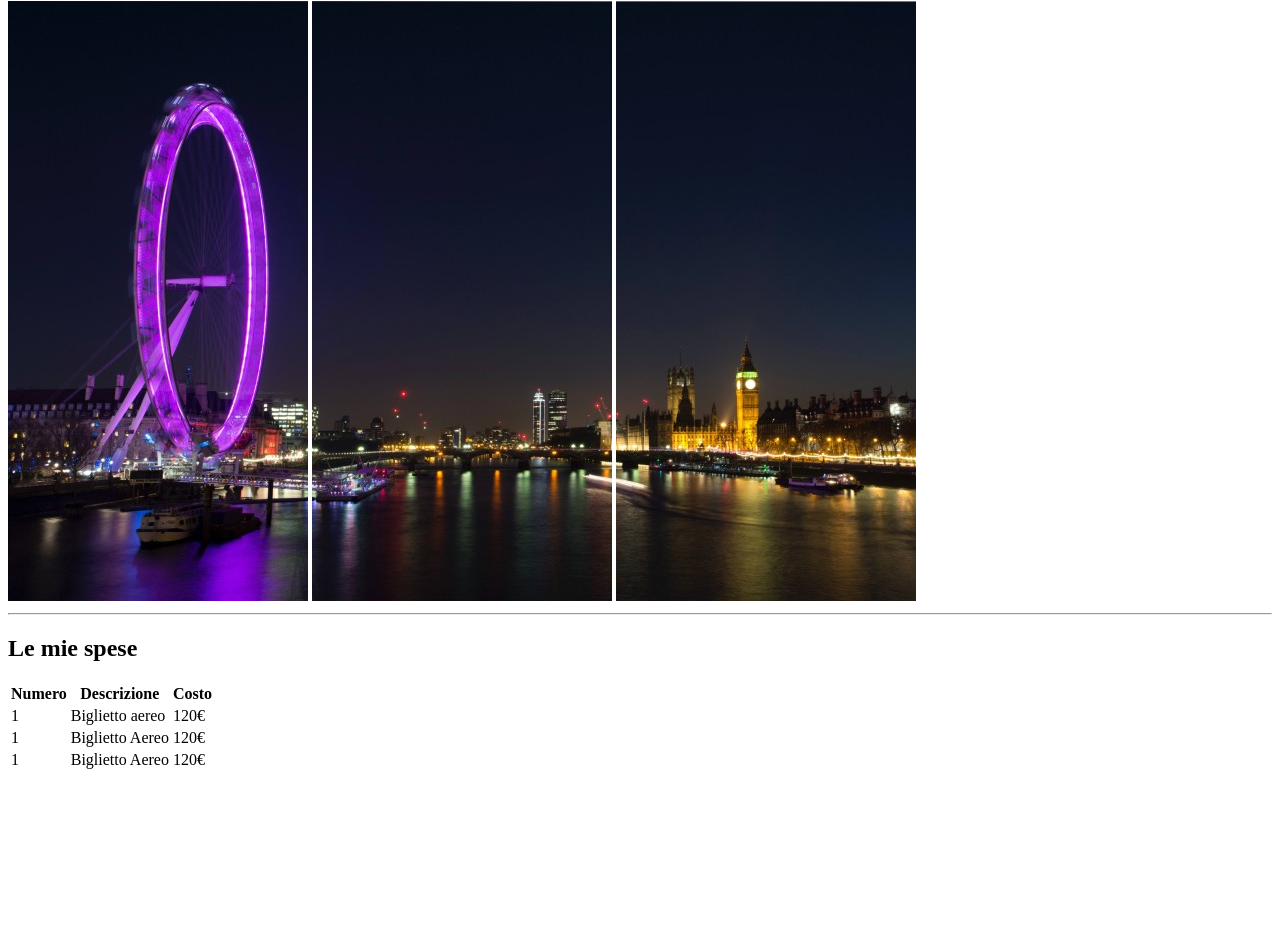
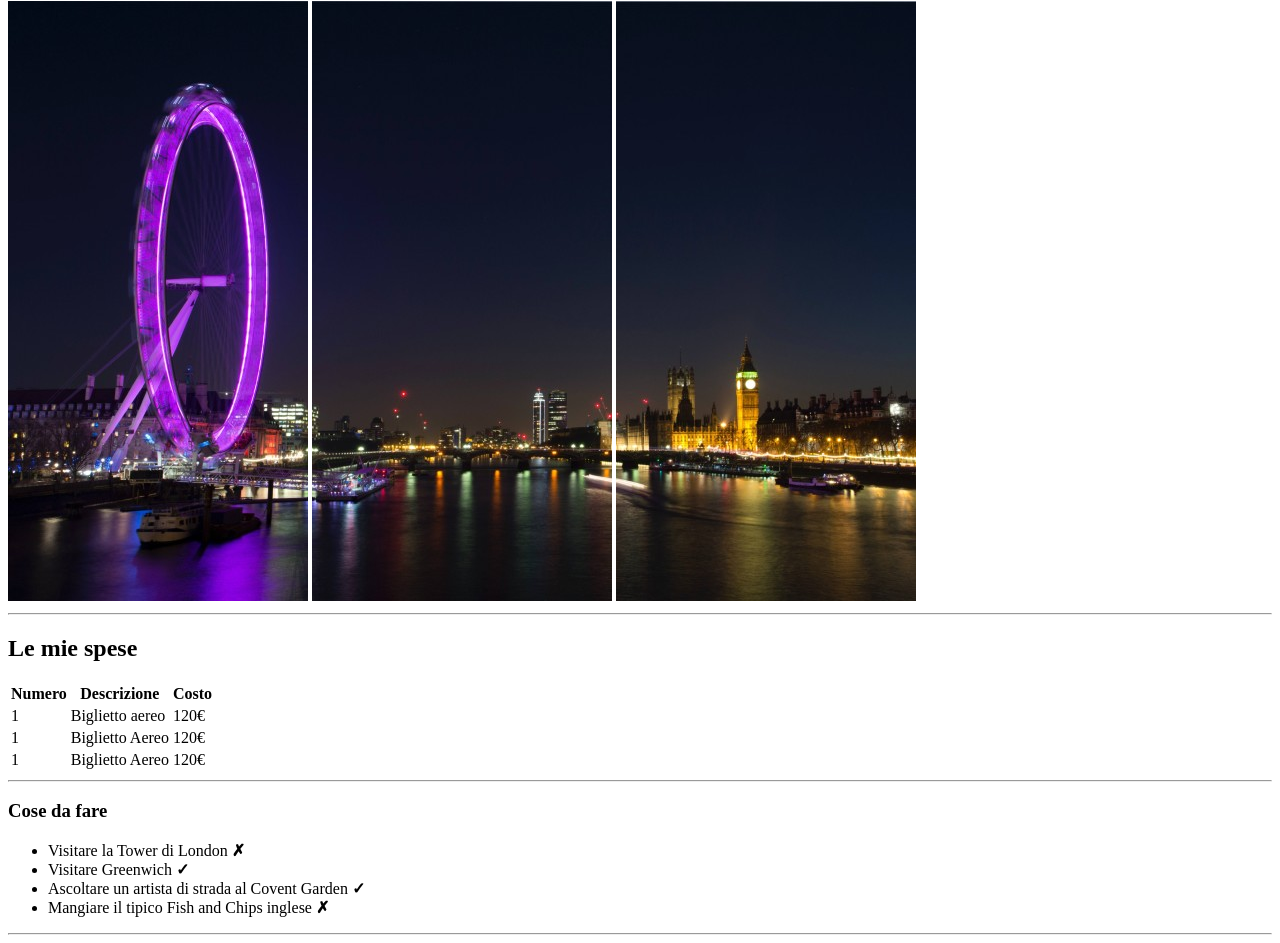
Before and after one commit to Alastor2189/html-london-trip, a plain HTML site: page index.html in a window 1280 px wide. Shown: the part 79-1022 px from the top of the page. Before the commit the page ends 859 px from the top, so only its background shows below. Drawn offline with Linux system fonts and the light colour scheme.

Commit message:
inserimento elenco puntato

```diff
--- a/index.html
+++ b/index.html
@@ -22,6 +22,7 @@
     <main>
         <div>
             <h2>Le mie spese</h2>
+            <!-- tabella -->
             <table>
                 <thead>
                     <tr>
@@ -48,6 +49,24 @@
                     </tr>
                 </tbody>
             </table>
+            <!-- fine tabella -->
+        </div>
+        <hr>
+        <div>
+            <!-- elenco puntato -->
+            <h3>Cose da fare</h3>
+
+            <ul>
+                <li>Visitare la Tower di London <strong>&cross;</strong></li>
+                <li>Visitare Greenwich <strong>&check;</strong></li>
+                <li>Ascoltare un artista di strada al Covent Garden <strong>&check;</strong></li>
+                <li>Mangiare il tipico Fish and Chips inglese <strong>&cross;</strong></li>
+            </ul>
+            <!-- fine elenco puntato -->
+        </div>
+        <hr>
+        <div>
+
         </div>
 
     </main>
```
